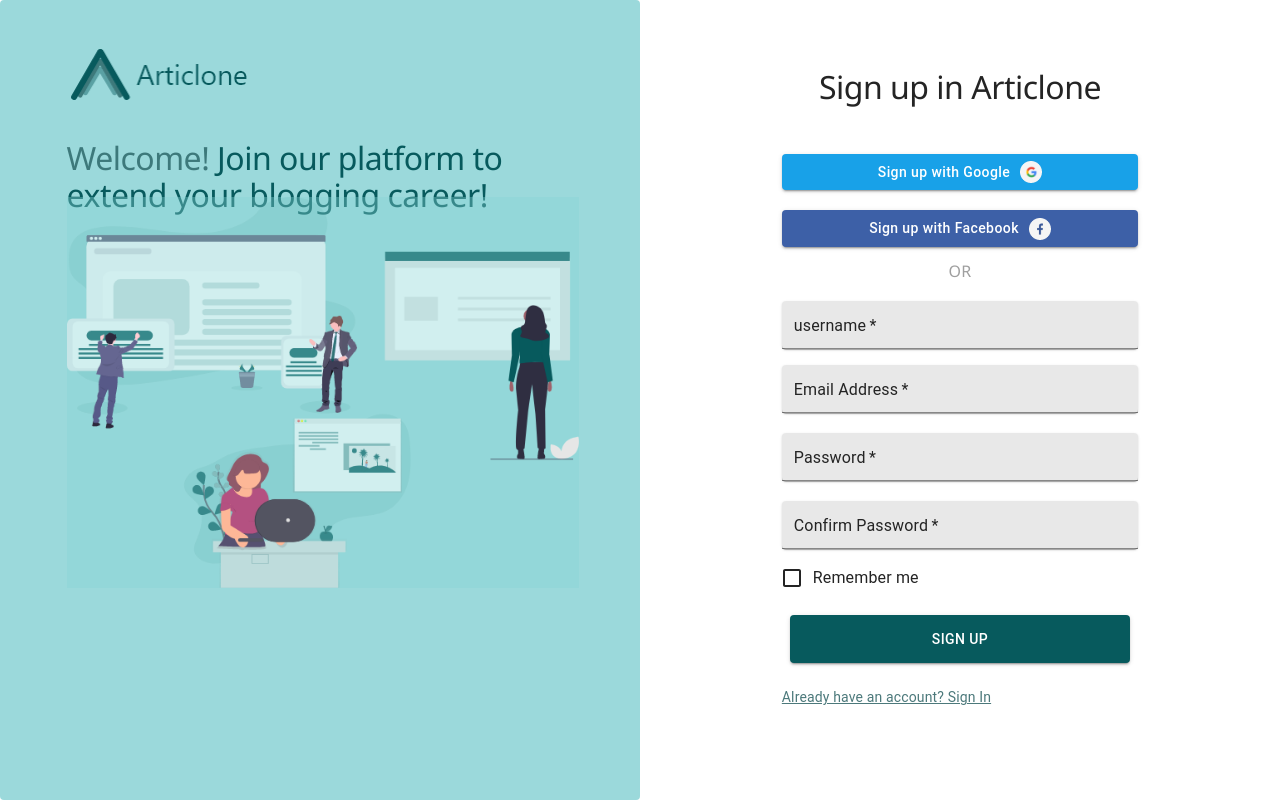
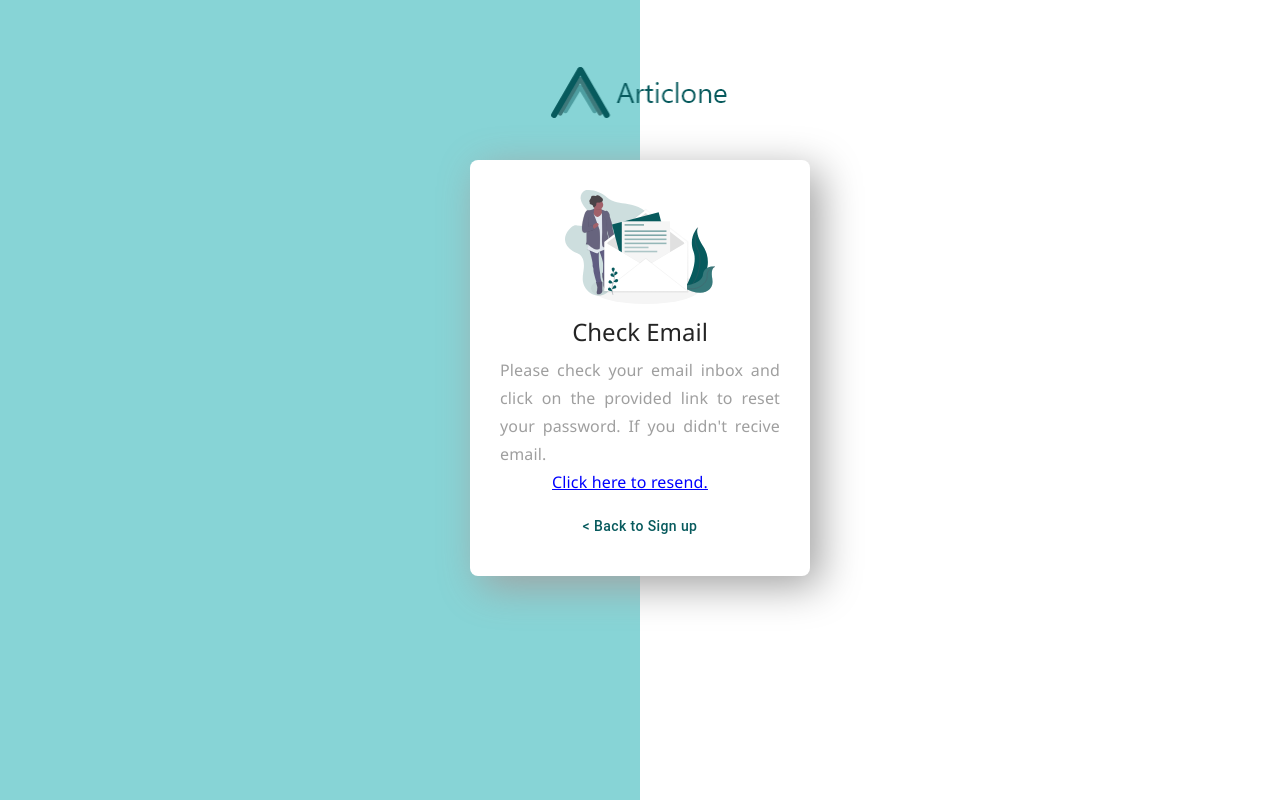
Before and after one commit to Sultan0099/articlone, a React (Create React App) app in the folder client/: page /signup/check_email in a window 1280 px wide. Built offline with nearby package versions, Linux system fonts and the light colour scheme.

Commit message:
Confirm Email Page and resend email component created.!

```diff
--- a/client/src/App.js
+++ b/client/src/App.js
@@ -2,11 +2,10 @@
 import { BrowserRouter as Router, Switch, Route } from 'react-router-dom';
 import { createMuiTheme, ThemeProvider } from "@material-ui/core/styles";
 
-
-
 import Home from './pages/Home'
 import Login from './pages/Login'
 import Signup from './pages/Signup'
+import CheckEmail from './pages/CheckEmail'
 import PasswordReset from './pages/PasswordReset'
 import ResetLink from './pages/ResetLink'
 
@@ -97,7 +96,8 @@
         <Switch>
           <Route path="/" exact component={Home} />
           <Route path="/login" theme={theme} component={Login} />
-          <Route path="/signup" component={Signup} />
+          <Route path="/signup" exact component={Signup} />
+          <Route path="/signup/check_email" component={CheckEmail} />
           <Route path="/password_reset" exact component={PasswordReset} />
           <Route path="/password_reset/link" component={ResetLink} />
         </Switch>
--- /dev/null
+++ b/client/src/components/common/ResendEmail.jsx
@@ -0,0 +1,44 @@
+import React from 'react';
+import { Link } from 'react-router-dom';
+
+import { makeStyles } from '@material-ui/core/styles';
+import Paper from '@material-ui/core/Paper';
+import Grid from '@material-ui/core/Grid';
+
+
+const useStyles = makeStyles((theme) => ({
+    resend: {
+        flexGrow: 1,
+        boxShadow: 'none',
+        width:"100%",
+        backgroundColor: 'white',
+    },
+    linkpaper: {
+        padding: theme.spacing(0),
+        boxShadow: 'none',
+        textAlign: 'center',
+        width:'250px',
+        borderRadius: '0px',
+        color: theme.palette.text.secondary,
+    },
+    link: {
+        color:"blue",
+        marginLeft:'10px'
+    },
+}));
+
+export default function ResendEmail({ resend }) {
+    const classes = useStyles();
+
+    return (
+        <div className={classes.resend}>
+            <Grid container spacing={0}>
+                <Grid item xs={12} sm={6}>
+                    <Paper className={classes.linkpaper}>
+                        <Link to="/signup/check_email" className={classes.link} >{resend}</Link>
+                    </Paper>
+                </Grid>
+            </Grid>
+        </div>
+    );
+}
--- /dev/null
+++ b/client/src/pages/CheckEmail.jsx
@@ -0,0 +1,105 @@
+import React from 'react';
+
+import { makeStyles } from '@material-ui/core/styles';
+import Paper from '@material-ui/core/Paper';
+import Grid from '@material-ui/core/Grid';
+import Typography from '@material-ui/core/Typography';
+import Button from '@material-ui/core/Button';
+
+import LogoCenter from '../components/common/LogoCenter';
+import ResendEmail from '../components/common/ResendEmail'
+import { assets } from '../theme'
+
+const useStyles = makeStyles((theme) => ({
+    root: {
+        flexGrow: 1,
+        boxShadow: 'none',
+        height: '100vh',
+        backgroundImage: 'linear-gradient(to right, #87D4D6 50%, white 50%)',
+    },
+    logopaper: {
+        paddingLeft: '20px',
+        paddingRight: '20px',
+        padding: theme.spacing(0),
+        boxShadow: 'none',
+        width: '300px',
+        backgroundColor: 'transparent',
+        marginTop: '50px',
+        textAlign: 'center',
+    },
+    paper: {
+        paddingLeft: '20px',
+        boxShadow: 'none',
+        paddingRight: '20px',
+        width: '300px',
+        textAlign: 'center',
+    },
+    papercard: {
+        paddingLeft: '20px',
+        paddingRight: '20px',
+        paddingTop: '30px',
+        marginTop: '20px',
+        paddingBottom: '30px',
+        textAlign: 'center',
+        width: '300px',
+        backgroundColor: 'white',
+        borderRadius: "8px",
+        boxShadow: '10px 10px 40px #A1A1A1',
+    },
+    title: {
+        fontWeight: '400',
+    },
+    info: {
+        marginLeft: '10px',
+        marginRight: '10px',
+        textAlign: 'justify',
+        color: '#9F9F9F',
+        float: 'left',
+        marginTop: '10px',
+    },
+    undrawemail: {
+        width: '150px',
+        marginBottom: '10px',
+    },
+    button: {
+        marginTop: '10px',
+        textTransform: 'initial',
+        padding: theme.spacing(1, 0),
+    }
+}));
+
+export default function PasswordReset() {
+    const classes = useStyles();
+
+    return (
+        <div className={classes.root}>
+            <Grid container direction="column" alignItems="center" >
+                <Grid item >
+                    <Paper className={classes.logopaper}>
+                        <LogoCenter />
+                    </Paper>
+                </Grid>
+                <Grid item >
+                    <div className={classes.papercard}>
+                        <img src={assets.undrawemail} className={classes.undrawemail} alt="sorry" />
+                        <Typography component="h1" className={classes.title} variant="h3">
+                            Check Email
+                        </Typography>
+                        <Typography component="h1" variant="subtitle1" className={classes.info} >
+                            <span>Please check your email inbox and click on the provided link to reset your password. If you didn't recive email.
+                            <ResendEmail resend="Click here to resend." />
+                            </span>
+                        </Typography>
+                        <Button
+                            type="button"
+                            color="primary"
+                            className={classes.button}
+                        >
+                            {'<'} Back to Sign up
+                            </Button>
+                    </div>
+                </Grid>
+            </Grid>
+        </div>
+    );
+}
--- a/client/src/theme.js
+++ b/client/src/theme.js
@@ -4,6 +4,7 @@
     undraw:'/images/undraw.png',
     undrawSingle:'/images/undrawsingle.png',
     google:'/images/google.png',
+    undrawemail:'/images/undrawemail.svg',
     facebook: '/images/facebook.png',
 }
 const colors = {
```
Also changed, not shown: client/public/images/undrawemail.svg (added).
